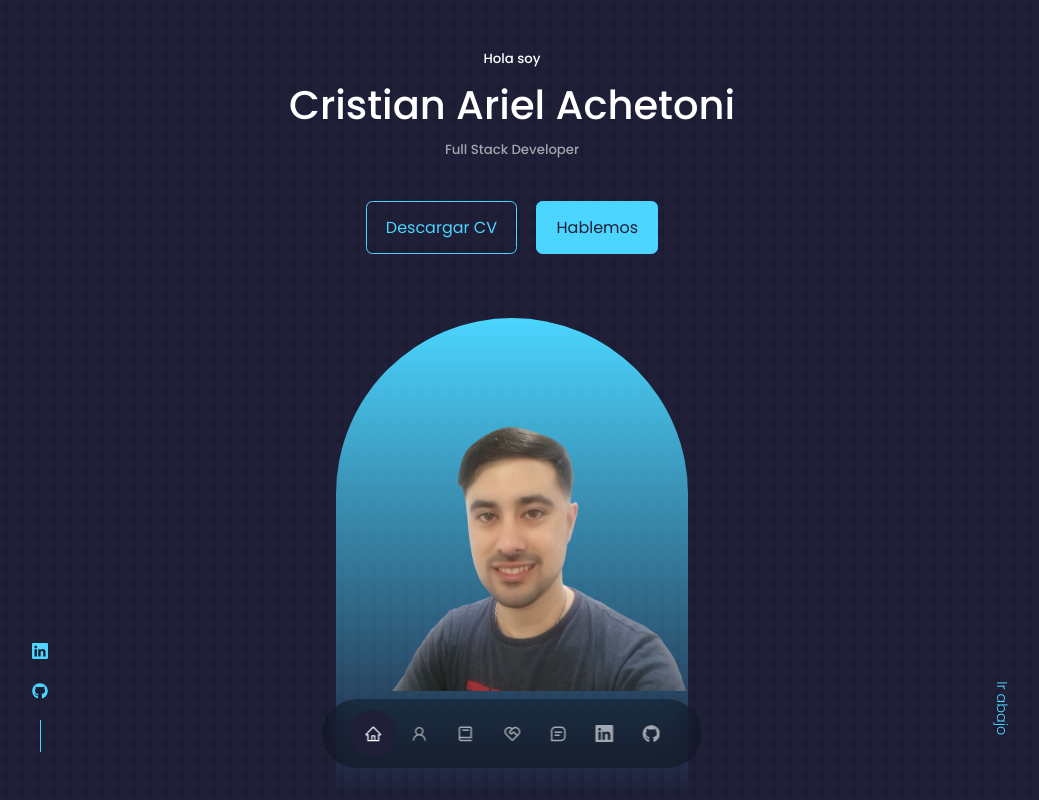
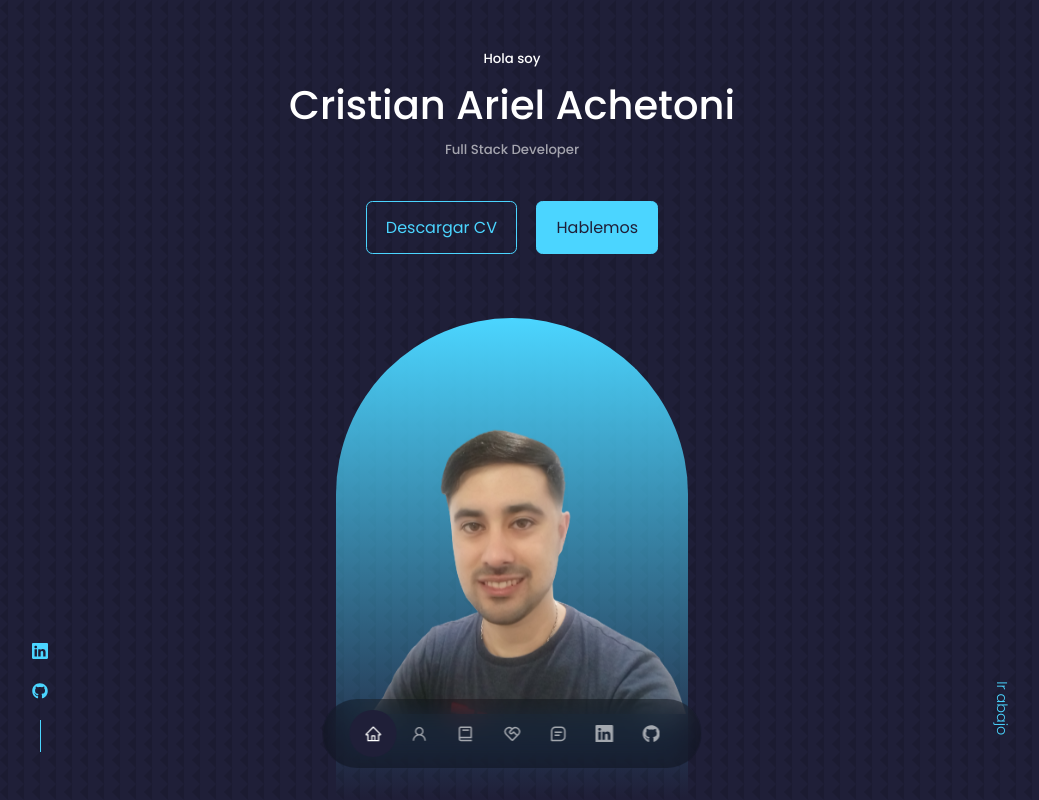
Before and after one commit to crisar0790/portfolio, a React (Create React App) app: page / in a window 1280 px wide. Shown: the top 800 px of the page, without its empty margins (128-1167 px from the left). Built offline with nearby package versions, Linux system fonts and the light colour scheme.

Commit message:
Update Header.css

```diff
--- a/src/components/header/Header.css
+++ b/src/components/header/Header.css
@@ -49,7 +49,7 @@ header {
     margin-top: 4rem;
     border-radius: 12rem 12rem 0 0;
     overflow: hidden;
-    padding: 4rem 0 1.5rem 1.5rem;
+    padding: 4rem 0 1.5rem 0;
 }
 
 /* ================== SCROLL DOWN ================== */
```
